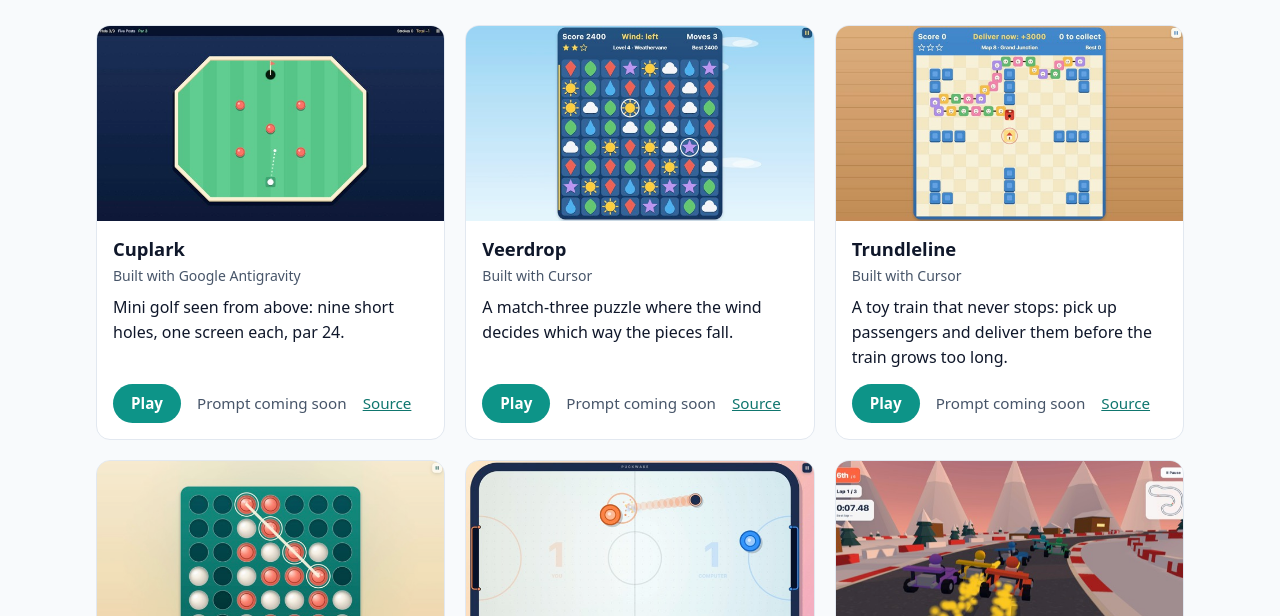
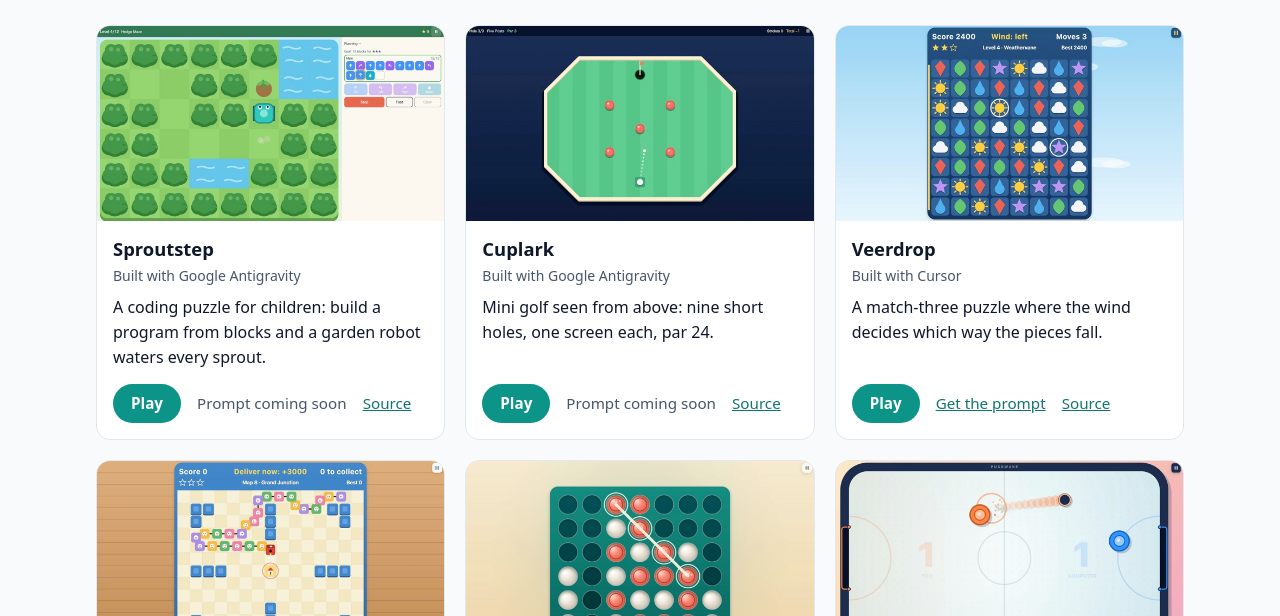
Before and after one commit to gradedprompts/gradedprompts.github.io, a plain HTML site: page index.html in a window 1280 px wide. Shown: the part 184-800 px from the top of the page. Drawn offline with Linux system fonts and the light colour scheme.

Commit message:
added spoutstep game

```diff
--- a/index.html
+++ b/index.html
@@ -49,6 +49,15 @@ footer p{margin:4px 0}
 <p class="lede">An AI coding agent built each of these from one prompt sold on Graded Prompts. What you play here is the file the agent wrote, unedited. Play one, then get the prompt and build your own.</p>
 <ul class="grid">
 <li class="card">
+<a class="thumb" href="/sproutstep/" tabindex="-1" aria-hidden="true"><img src="/img/sproutstep.jpg" alt="" width="640" height="360" loading="lazy" decoding="async"></a>
+<div class="body">
+<h2><a href="/sproutstep/">Sproutstep</a></h2>
+<p class="tool">Built with Google Antigravity</p>
+<p class="blurb">A coding puzzle for children: build a program from blocks and a garden robot waters every sprout.</p>
+<p class="actions"><a class="play" href="/sproutstep/">Play</a> <span class="soon">Prompt coming soon</span> <a href="https://github.com/gradedprompts/sproutstep">Source</a></p>
+</div>
+</li>
+<li class="card">
 <a class="thumb" href="/cuplark/" tabindex="-1" aria-hidden="true"><img src="/img/cuplark.jpg" alt="" width="640" height="360" loading="lazy" decoding="async"></a>
 <div class="body">
 <h2><a href="/cuplark/">Cuplark</a></h2>
@@ -63,7 +72,7 @@ footer p{margin:4px 0}
 <h2><a href="/veerdrop/">Veerdrop</a></h2>
 <p class="tool">Built with Cursor</p>
 <p class="blurb">A match-three puzzle where the wind decides which way the pieces fall.</p>
-<p class="actions"><a class="play" href="/veerdrop/">Play</a> <span class="soon">Prompt coming soon</span> <a href="https://github.com/gradedprompts/veerdrop">Source</a></p>
+<p class="actions"><a class="play" href="/veerdrop/">Play</a> <a href="https://www.gradedprompts.com/prompts/240/veerdrop-one-prompt-match-three-puzzle-game-with-wind-for-cursor">Get the prompt</a> <a href="https://github.com/gradedprompts/veerdrop">Source</a></p>
 </div>
 </li>
 <li class="card">
--- a/sitemap.xml
+++ b/sitemap.xml
@@ -1,6 +1,7 @@
 <?xml version="1.0" encoding="UTF-8"?>
 <urlset xmlns="http://www.sitemaps.org/schemas/sitemap/0.9">
   <url><loc>https://games.gradedprompts.com/</loc></url>
+  <url><loc>https://games.gradedprompts.com/sproutstep/</loc></url>
   <url><loc>https://games.gradedprompts.com/cuplark/</loc></url>
   <url><loc>https://games.gradedprompts.com/veerdrop/</loc></url>
   <url><loc>https://games.gradedprompts.com/trundleline/</loc></url>
```
Also changed, not shown: img/sproutstep.jpg (added), 1 other file.
